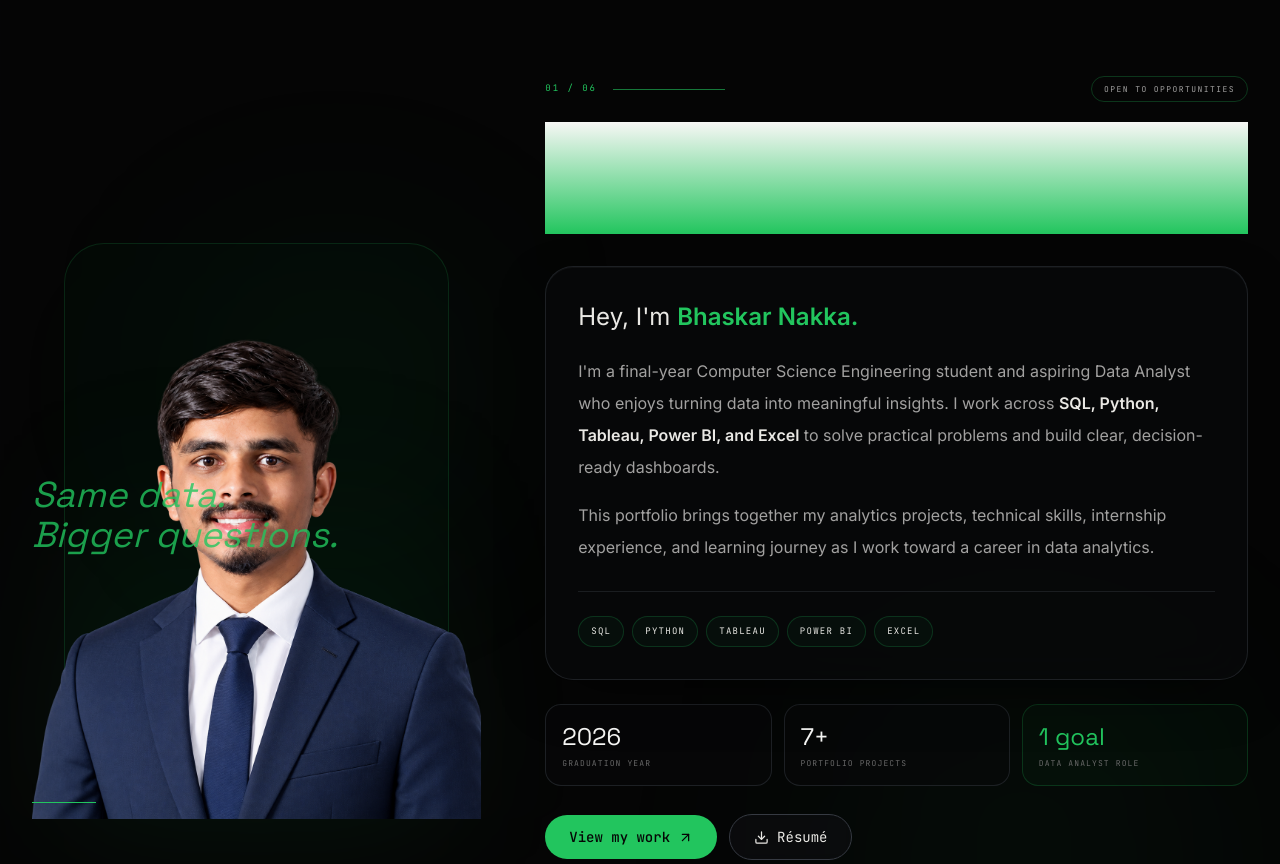
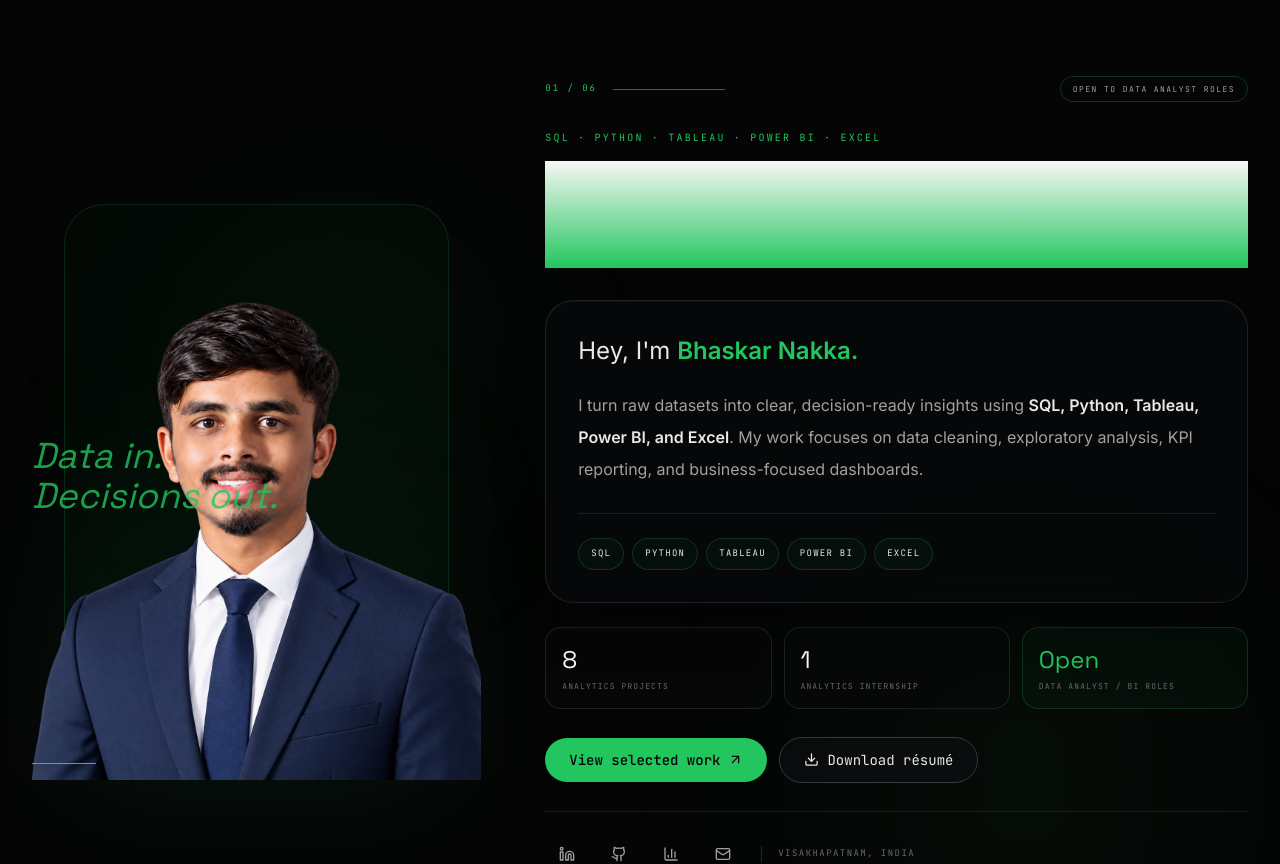
Before and after one commit to bhaskar-nb/portfolio, a Next.js app: page / in a window 1280 px wide. Shown: the part 820-1684 px from the top of the page. Built offline with nearby package versions, Linux system fonts and the light colour scheme.

Commit message:
Phase 1: rewrite hero for Data Analyst recruiter positioning

```diff
--- a/components/Hero.tsx
+++ b/components/Hero.tsx
@@ -19,22 +19,22 @@ export default function Hero() {
         <motion.div initial={{ opacity: 0, x: -24 }} whileInView={{ opacity: 1, x: 0 }} viewport={{ once: true, margin: "-80px" }} transition={{ duration: 0.7 }} className="relative mx-auto h-[52svh] min-h-[420px] w-full max-w-[470px] sm:h-[68svh] lg:mx-0 lg:h-[76svh]">
           <div className="absolute inset-8 rounded-[2.5rem] border border-gold/15 bg-gold/[0.025]" />
           <div className="absolute inset-x-8 bottom-0 h-2/3 rounded-[2.5rem] bg-gradient-to-t from-gold/10 to-transparent blur-3xl" />
-          <Image src="/DP image.png" alt={`${profile.name} — portrait`} fill sizes="(max-width: 1024px) 90vw, 470px" className="relative z-10 object-contain object-bottom" />
-          <div className="absolute left-0 top-1/2 z-20 -translate-y-1/2 font-display text-3xl italic leading-[1.05] text-gold/80 sm:text-4xl">Same data.<br />Bigger questions.</div>
+          <Image src="/DP image.png" alt={`${profile.name} — Data Analyst`} fill sizes="(max-width: 1024px) 90vw, 470px" className="relative z-10 object-contain object-bottom" />
+          <div className="absolute left-0 top-1/2 z-20 -translate-y-1/2 font-display text-3xl italic leading-[1.05] text-gold/80 sm:text-4xl">Data in.<br />Decisions out.</div>
           <div className="absolute bottom-4 left-0 z-20 h-px w-16 bg-gold" />
         </motion.div>
 
         <motion.div initial={{ opacity: 0, x: 24 }} whileInView={{ opacity: 1, x: 0 }} viewport={{ once: true, margin: "-80px" }} transition={{ duration: 0.7, delay: 0.08 }} className="relative">
-          <div className="flex items-center justify-between gap-4"><div className="flex items-center gap-4 font-mono text-[9px] uppercase tracking-[0.22em] text-gold"><span>01 / 06</span><span className="h-px w-16 bg-gold/60 sm:w-28" /></div><span className="hidden rounded-full border border-gold/25 px-3 py-1.5 font-mono text-[8px] uppercase tracking-[0.18em] text-ink-400 sm:block">Open to opportunities</span></div>
-          <h2 className="mt-5 font-display text-[5rem] font-semibold leading-[0.82] tracking-[-0.06em] text-transparent [background:linear-gradient(180deg,#f7f7f5_0%,#22c55e_100%)] bg-clip-text sm:text-[7.5rem] lg:text-[8.5rem]">Intro</h2>
+          <div className="flex items-center justify-between gap-4"><div className="flex items-center gap-4 font-mono text-[9px] uppercase tracking-[0.22em] text-gold"><span>01 / 06</span><span className="h-px w-16 bg-gold/60 sm:w-28" /></div><span className="hidden rounded-full border border-gold/25 px-3 py-1.5 font-mono text-[8px] uppercase tracking-[0.18em] text-ink-400 sm:block">Open to Data Analyst roles</span></div>
+          <p className="mt-7 font-mono text-[10px] uppercase tracking-[0.22em] text-gold">SQL · Python · Tableau · Power BI · Excel</p>
+          <h1 className="mt-4 max-w-4xl font-display text-[4.3rem] font-semibold leading-[0.86] tracking-[-0.06em] text-transparent [background:linear-gradient(180deg,#f7f7f5_0%,#22c55e_100%)] bg-clip-text sm:text-[6.8rem] lg:text-[7.8rem]">Data Analyst</h1>
           <div className="mt-8 max-w-3xl rounded-[1.75rem] border border-base-500/80 bg-base-800/65 p-6 shadow-panel backdrop-blur-xl sm:p-8">
             <p className="text-xl leading-8 text-ink-200 sm:text-2xl sm:leading-9">Hey, I&apos;m <span className="font-semibold text-gold">{profile.name}.</span></p>
-            <p className="mt-5 text-sm leading-7 text-ink-400 sm:text-base sm:leading-8">I&apos;m a final-year Computer Science Engineering student and aspiring Data Analyst who enjoys turning data into meaningful insights. I work across <span className="font-semibold text-ink-200">SQL, Python, Tableau, Power BI, and Excel</span> to solve practical problems and build clear, decision-ready dashboards.</p>
-            <p className="mt-4 text-sm leading-7 text-ink-400 sm:text-base sm:leading-8">This portfolio brings together my analytics projects, technical skills, internship experience, and learning journey as I work toward a career in data analytics.</p>
+            <p className="mt-5 text-sm leading-7 text-ink-400 sm:text-base sm:leading-8">I turn raw datasets into clear, decision-ready insights using <span className="font-semibold text-ink-200">SQL, Python, Tableau, Power BI, and Excel</span>. My work focuses on data cleaning, exploratory analysis, KPI reporting, and business-focused dashboards.</p>
             <div className="mt-7 flex flex-wrap gap-2 border-t border-base-500/70 pt-6">{tools.map((tool) => <span key={tool} className="rounded-full border border-gold/20 bg-gold/[0.04] px-3 py-2 font-mono text-[9px] uppercase tracking-[0.14em] text-ink-300">{tool}</span>)}</div>
           </div>
-          <div className="mt-6 grid gap-3 sm:grid-cols-3"><div className="rounded-2xl border border-base-500/80 bg-base-800/45 p-4"><span className="font-display text-2xl text-ink-100">2026</span><span className="mt-1 block font-mono text-[8px] uppercase tracking-[0.14em] text-ink-600">Graduation year</span></div><div className="rounded-2xl border border-base-500/80 bg-base-800/45 p-4"><span className="font-display text-2xl text-ink-100">7+</span><span className="mt-1 block font-mono text-[8px] uppercase tracking-[0.14em] text-ink-600">Portfolio projects</span></div><div className="rounded-2xl border border-gold/20 bg-gold/[0.035] p-4"><span className="font-display text-2xl text-gold">1 goal</span><span className="mt-1 block font-mono text-[8px] uppercase tracking-[0.14em] text-ink-600">Data Analyst role</span></div></div>
-          <div className="mt-7 flex flex-wrap items-center gap-3"><MagneticButton href="#projects" className="btn-primary">View my work <ArrowUpRight size={15} /></MagneticButton><MagneticButton href="/Resume.pdf" download className="btn-secondary"><Download size={15} /> Résumé</MagneticButton></div>
+          <div className="mt-6 grid gap-3 sm:grid-cols-3"><div className="rounded-2xl border border-base-500/80 bg-base-800/45 p-4"><span className="font-display text-2xl text-ink-100">8</span><span className="mt-1 block font-mono text-[8px] uppercase tracking-[0.14em] text-ink-600">Analytics projects</span></div><div className="rounded-2xl border border-base-500/80 bg-base-800/45 p-4"><span className="font-display text-2xl text-ink-100">1</span><span className="mt-1 block font-mono text-[8px] uppercase tracking-[0.14em] text-ink-600">Analytics internship</span></div><div className="rounded-2xl border border-gold/20 bg-gold/[0.035] p-4"><span className="font-display text-2xl text-gold">Open</span><span className="mt-1 block font-mono text-[8px] uppercase tracking-[0.14em] text-ink-600">Data Analyst / BI roles</span></div></div>
+          <div className="mt-7 flex flex-wrap items-center gap-3"><MagneticButton href="#projects" className="btn-primary">View selected work <ArrowUpRight size={15} /></MagneticButton><MagneticButton href="/Resume.pdf" download className="btn-secondary"><Download size={15} /> Download résumé</MagneticButton></div>
           <div className="mt-7 flex flex-wrap items-center gap-x-2 gap-y-1 border-t border-base-500/70 pt-5 font-mono text-[9px] uppercase tracking-[0.16em] text-ink-600"><a href={profile.links.linkedin} target="_blank" rel="noreferrer" aria-label="LinkedIn" className="flex min-h-11 min-w-11 items-center justify-center text-ink-400 transition-colors hover:text-gold"><Linkedin size={16} /></a><a href={profile.links.github} target="_blank" rel="noreferrer" aria-label="GitHub" className="flex min-h-11 min-w-11 items-center justify-center text-ink-400 transition-colors hover:text-gold"><Github size={16} /></a><a href={profile.links.tableau} target="_blank" rel="noreferrer" aria-label="Tableau Public" className="flex min-h-11 min-w-11 items-center justify-center text-ink-400 transition-colors hover:text-gold"><BarChart3 size={16} /></a><a href={`mailto:${profile.email}`} aria-label="Email" className="flex min-h-11 min-w-11 items-center justify-center text-ink-400 transition-colors hover:text-gold"><Mail size={16} /></a><span className="mx-2 hidden h-4 w-px bg-base-500 sm:block" /><span>{profile.location}</span></div>
         </motion.div>
       </div>
```
